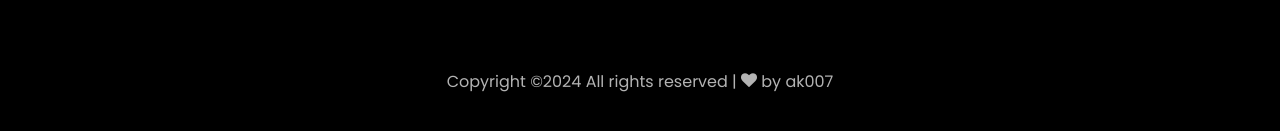
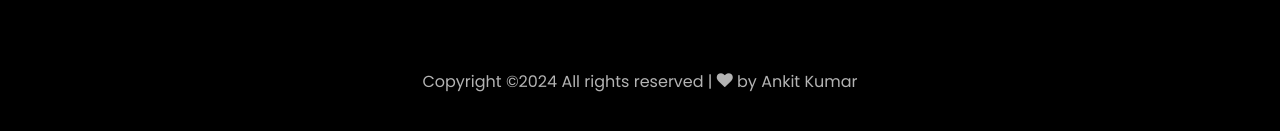
Before and after one commit to mrankit123/ankitkumar.github.io, a plain HTML site: page index.html in a window 1280 px wide. Shown: the part 6227-6358 px from the top of the page. Drawn offline with Linux system fonts and the light colour scheme; files whose address does not match are found by name.

Commit message:
Update index.html

```diff
--- a/index.html
+++ b/index.html
@@ -615,7 +615,7 @@
 			<div class="col-md-12 text-center">
 
 			  <p><!-- Link back to Colorlib can't be removed. Template is licensed under CC BY 3.0. -->
-	Copyright &copy;<script>document.write(new Date().getFullYear());</script> All rights reserved |  <i class="icon-heart color-danger" aria-hidden="true"></i> by <a href="" target="_blank">ak007</a>
+	Copyright &copy;<script>document.write(new Date().getFullYear());</script> All rights reserved |  <i class="icon-heart color-danger" aria-hidden="true"></i> by <a href="" target="_blank">Ankit Kumar</a>
 	<!-- Link back to Colorlib can't be removed. Template is licensed under CC BY 3.0. --></p>
 			</div>
 		  </div>
```
